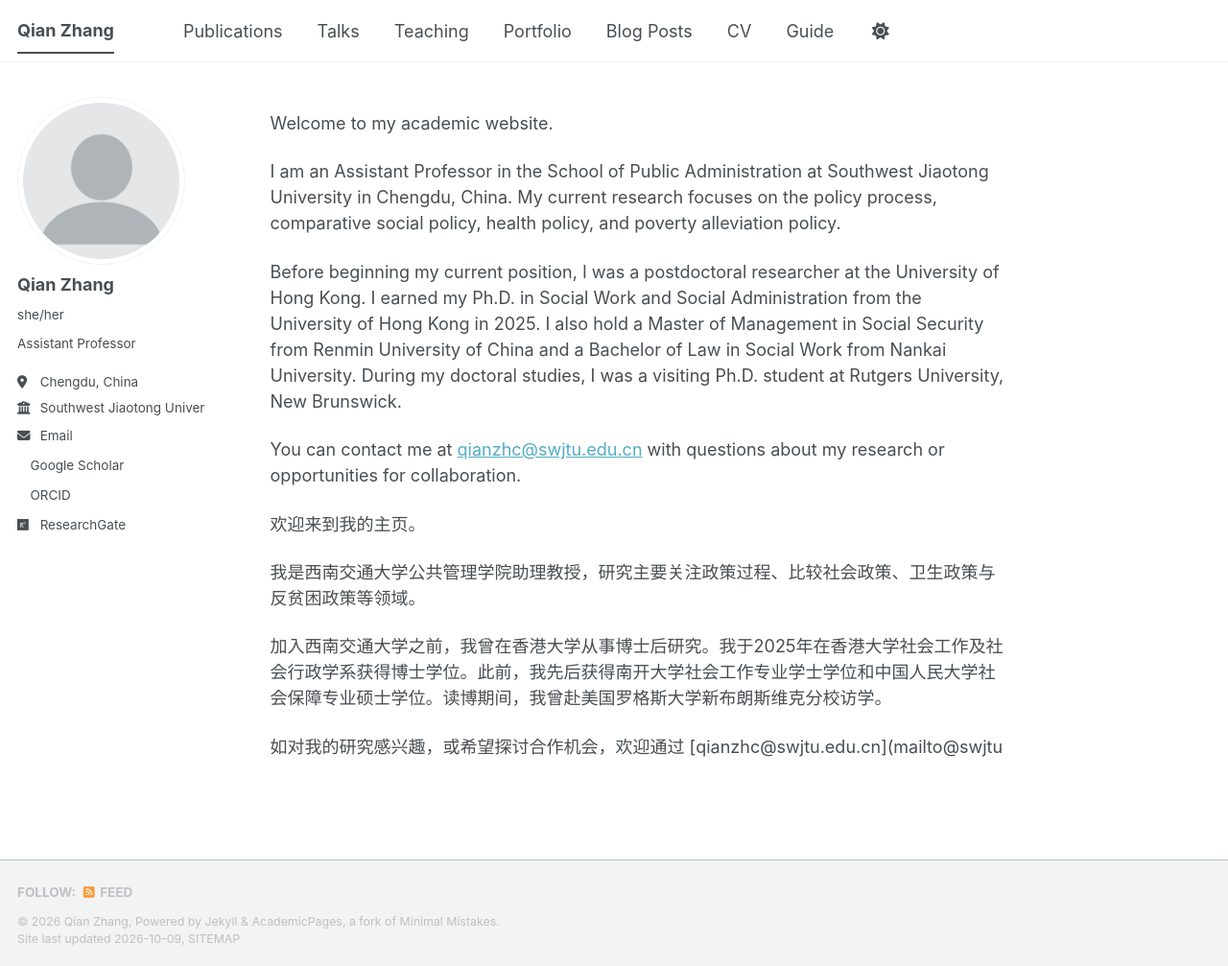
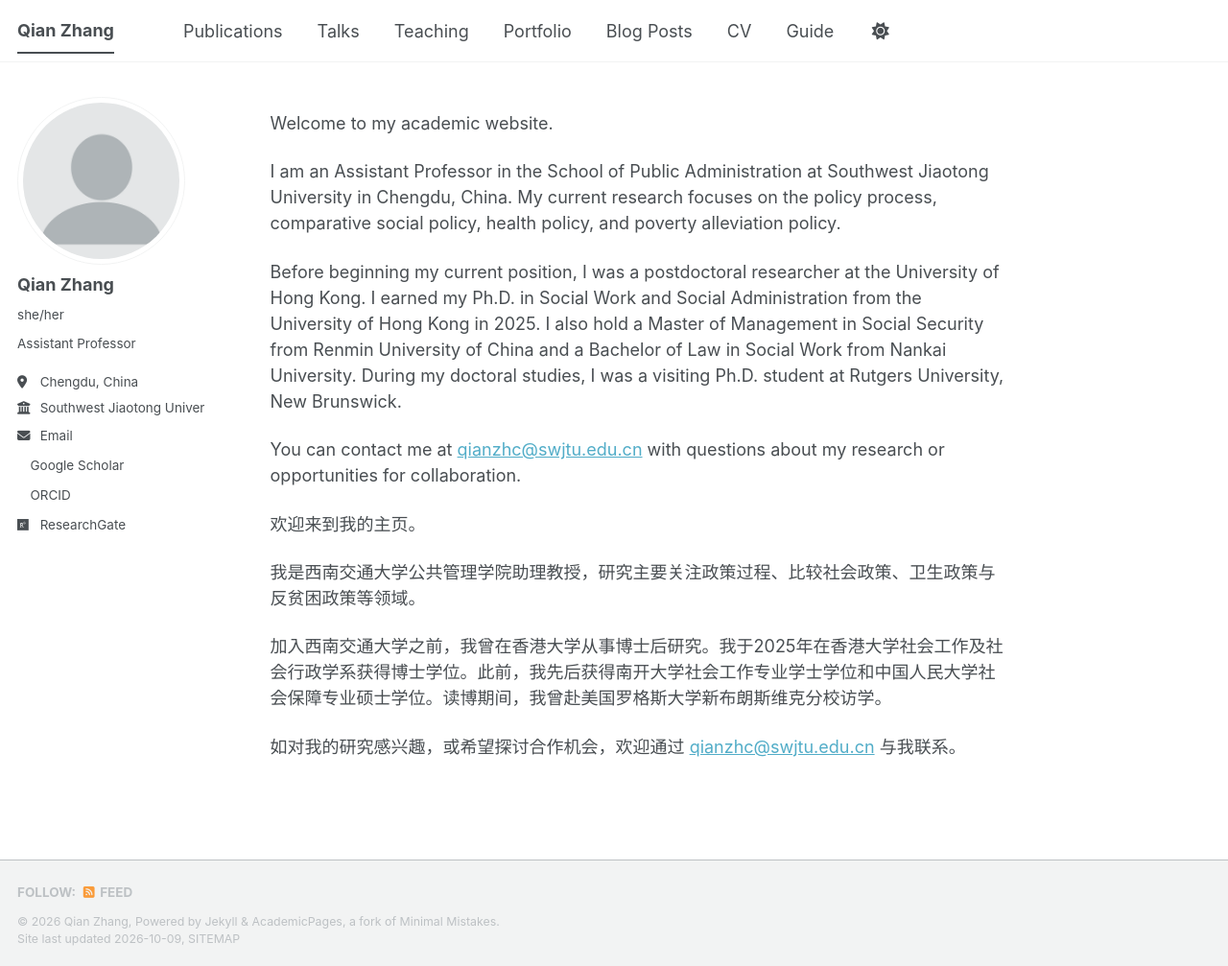
Before and after one commit to qianzhc/qianzhc.github.io, a Jekyll site: the page built from _pages/about.md, in a window 1280 px wide and 1007 px high. Shown: the whole window at 96% size. Built offline with Jekyll 4.4.1, drawn with Linux system fonts in a browser that asks for light colours; a style sheet for code colours, icons or effects is not loaded.

Commit message:
Update about.md

```diff
--- a/_pages/about.md
+++ b/_pages/about.md
@@ -32,4 +32,4 @@ research or opportunities for collaboration.
 
 加入西南交通大学之前，我曾在香港大学从事博士后研究。我于2025年在香港大学社会工作及社会行政学系获得博士学位。此前，我先后获得南开大学社会工作专业学士学位和中国人民大学社会保障专业硕士学位。读博期间，我曾赴美国罗格斯大学新布朗斯维克分校访学。
 
-如对我的研究感兴趣，或希望探讨合作机会，欢迎通过 [qianzhc@swjtu.edu.cn](mailto@swjtu
+如对我的研究感兴趣，或希望探讨合作机会，欢迎通过 [qianzhc@swjtu.edu.cn](mailto:qianzhc@swjtu.edu.cn) 与我联系。
```
